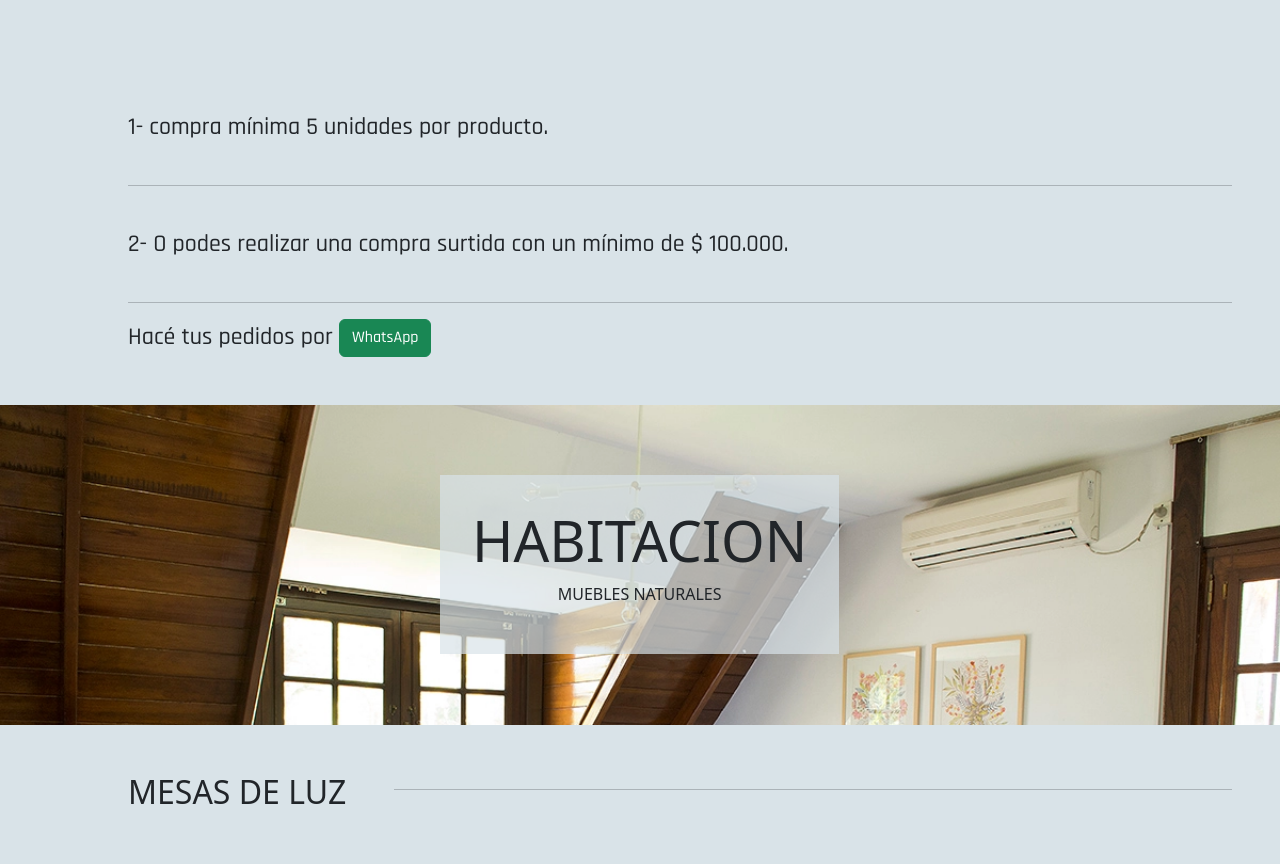
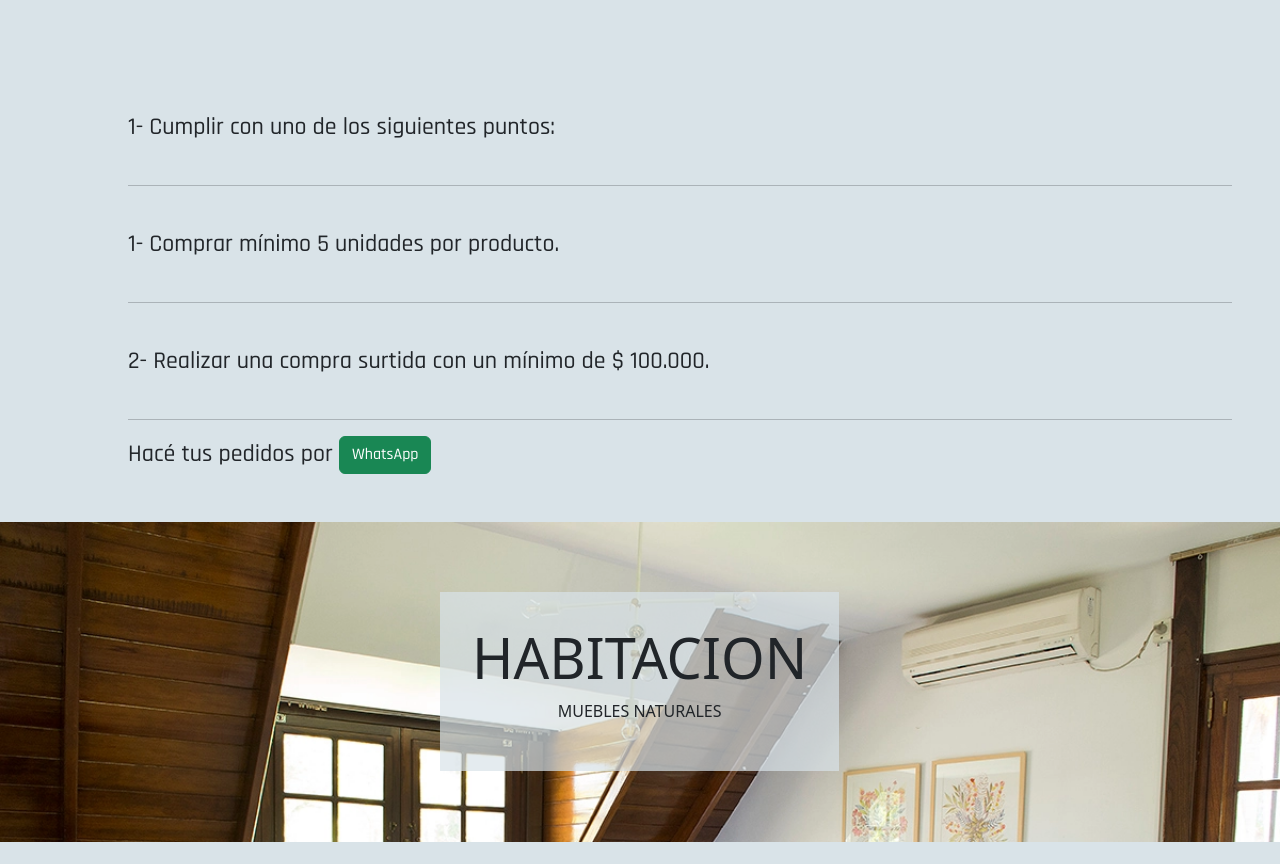
Before and after one commit to fermartini/brichome, a website: page index.html in a window 1280 px wide. Shown: the part 987-1851 px from the top of the page. Drawn offline with nearby package versions, Linux system fonts and the light colour scheme; grey boxes are pictures that could not be loaded; a web font is replaced by a local one.

Commit message:
Update index.html

```diff
--- a/index.html
+++ b/index.html
@@ -70,9 +70,11 @@
                     </div>
 
                     <div class="info__p">
-                         <p data-aos="fade-up" data-aos-duration="1000">1- compra mínima 5 unidades por producto.</p>
+                        <p data-aos="fade-up" data-aos-duration="1000">1- Cumplir con uno de los siguientes puntos:</p>
                         <hr>
-                        <p data-aos="fade-up" data-aos-duration="1000">2- O podes realizar una compra surtida con un mínimo de $ 100.000. </p>
+                         <p data-aos="fade-up" data-aos-duration="1000">1- Comprar mínimo 5 unidades por producto.</p>
+                        <hr>
+                        <p data-aos="fade-up" data-aos-duration="1000">2- Realizar una compra surtida con un mínimo de $ 100.000. </p>
                         <hr>
                         <p class="d-inline" data-aos="fade-up" data-aos-duration="1000"><u>Hacé tus pedidos por  <a href="https://walink.co/fb7f9b" class="btn btn-success" data-aos="fade-up" data-aos-duration="1500">WhatsApp</a></u></p>
                     </div>
```
